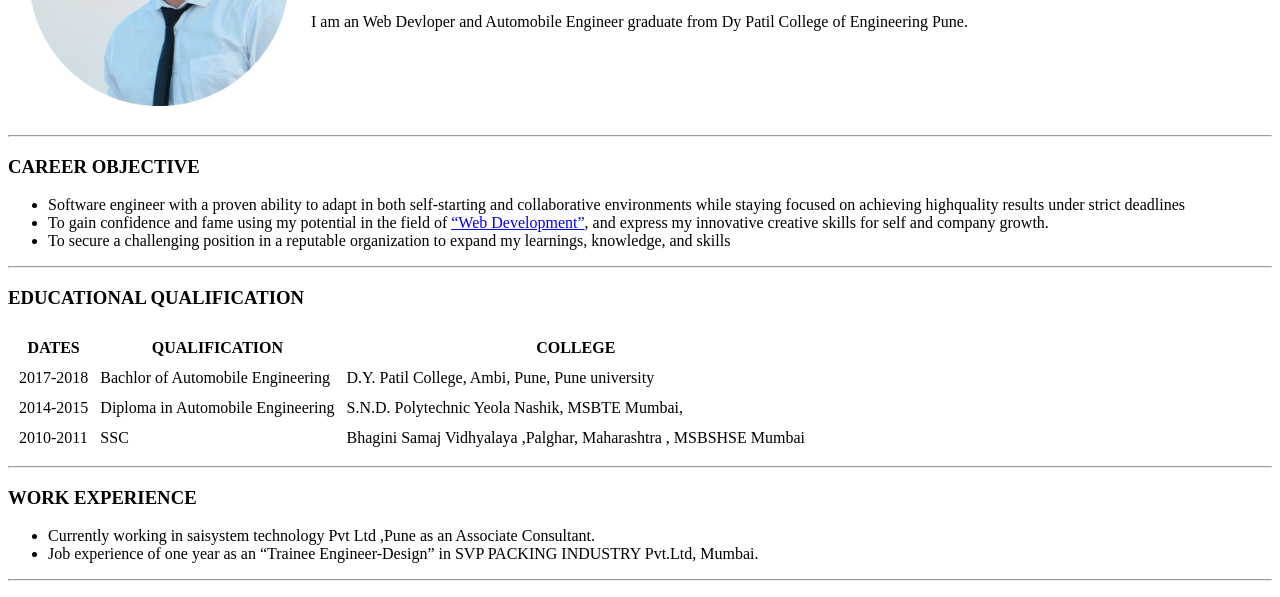
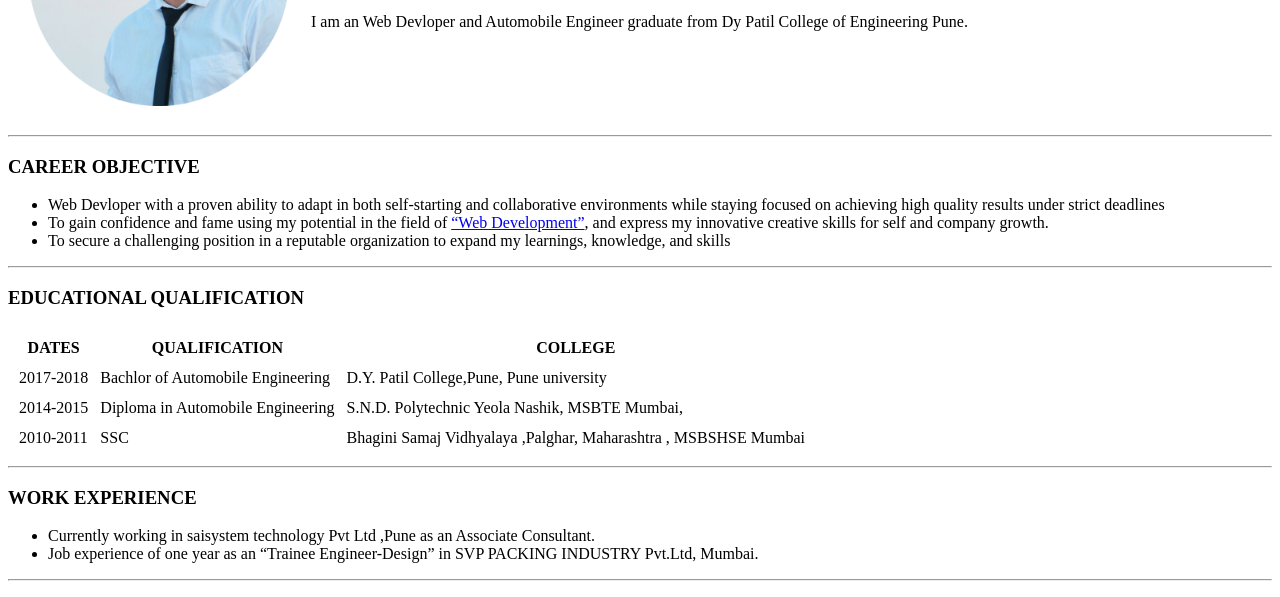
Before and after one commit to cpatil67/CV1, a plain HTML site: page index.html in a window 1280 px wide. Shown: the part 183-780 px from the top of the page. Drawn offline with Linux system fonts and the light colour scheme.

Commit message:
Update index.html

```diff
--- a/index.html
+++ b/index.html
@@ -19,8 +19,8 @@
   <hr>
   <h3>CAREER OBJECTIVE</h3>
   <ul>
-    <li>Software engineer with a proven ability to adapt in both self-starting and
-      collaborative environments while staying focused on achieving highquality results under strict deadlines</li>
+    <li> Web Devloper with a proven ability to adapt in both self-starting and
+      collaborative environments while staying focused on achieving high quality results under strict deadlines</li>
     <li>To gain confidence and fame using my potential in the field of <a href="https://www.udemy.com/course/the-complete-web-development-bootcamp/learn/lecture/12371312#overview">“Web Development”</a>, and express my innovative creative skills for
       self and company growth.</li>
     <li>To secure a challenging position in a reputable organization to expand my learnings, knowledge, and skills</li>
@@ -40,7 +40,7 @@
       <tr>
         <td>2017-2018</td>
         <td>Bachlor of Automobile Engineering</td>
-        <td>D.Y. Patil College, Ambi, Pune, Pune university</td>
+        <td>D.Y. Patil College,Pune, Pune university</td>
       </tr>
       <tr>
         <td>2014-2015</td>
```
